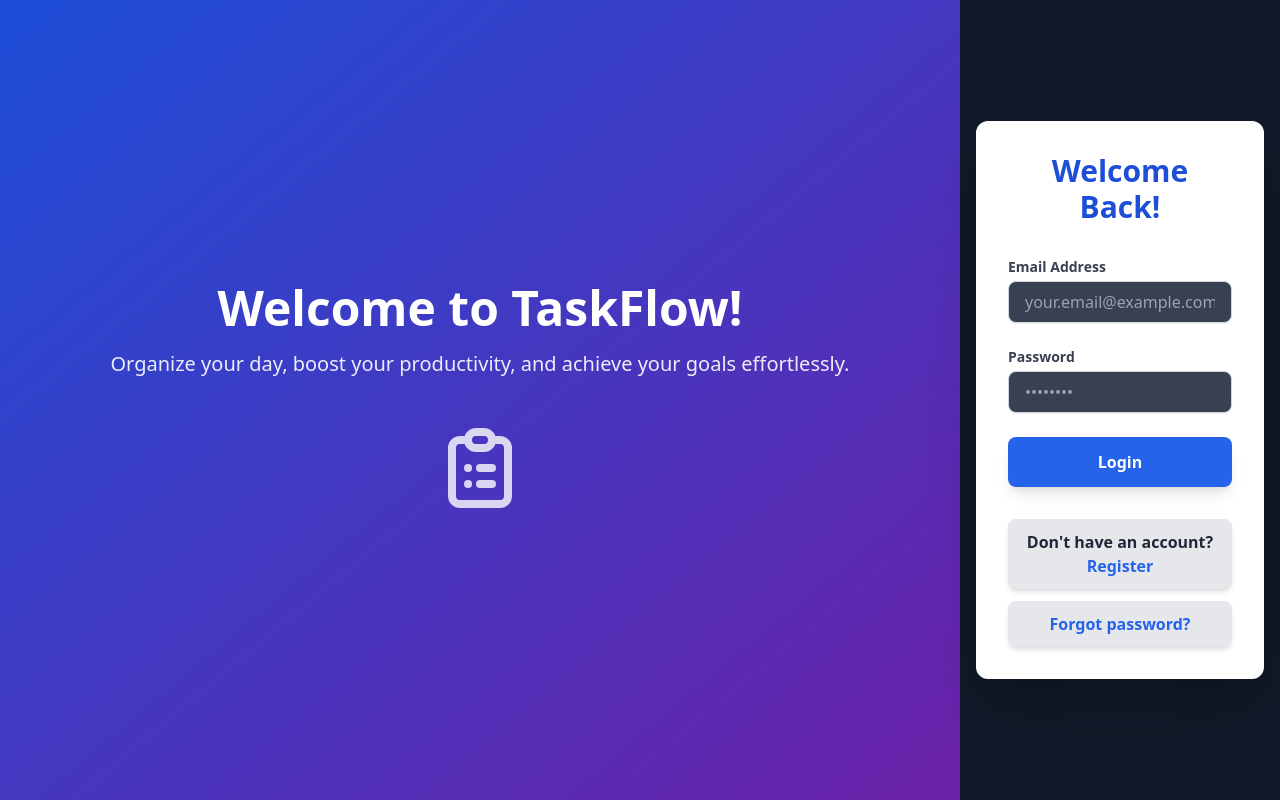
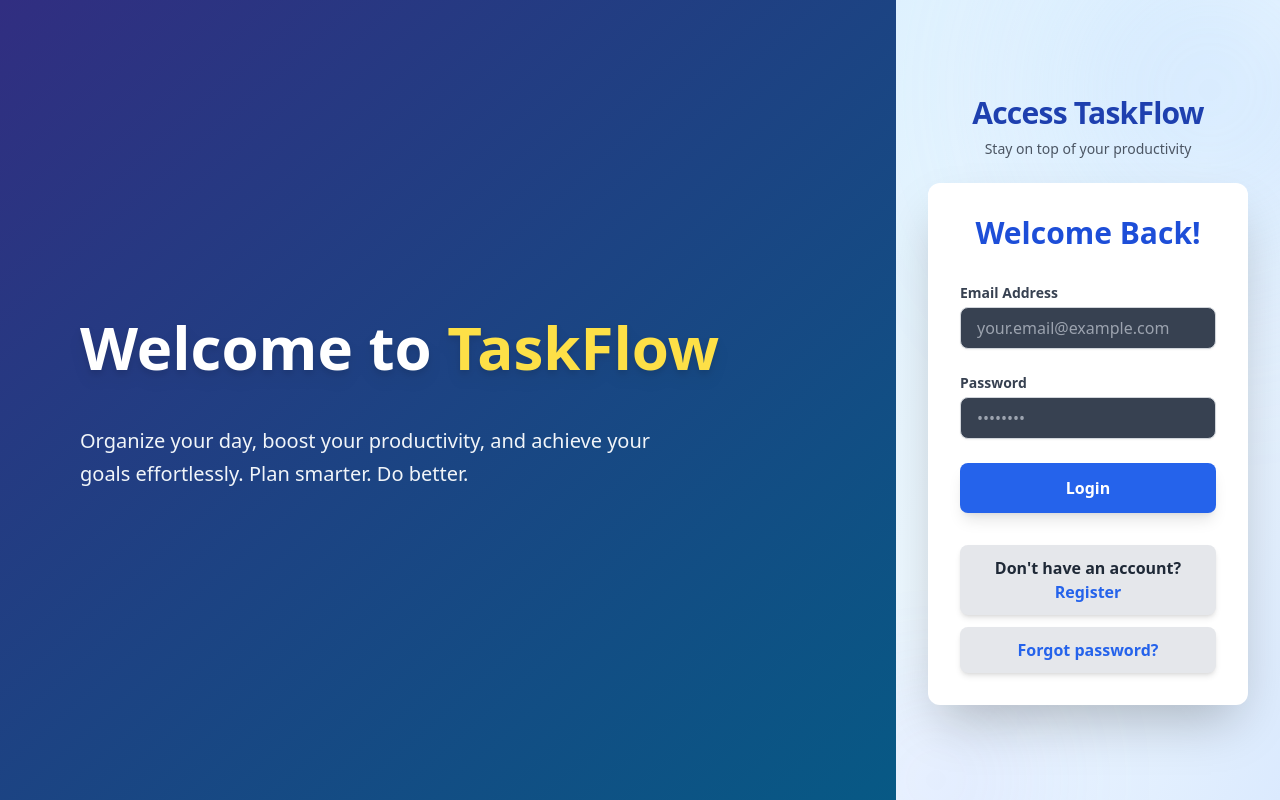
Before and after one commit to vivekkadoli/TaskManagerWebApp, a React (Vite) app in the folder task-manager/client/: page / in a window 1280 px wide. Built offline with nearby package versions, Linux system fonts and the light colour scheme.

Commit message:
Designed well enough

```diff
--- a/task-manager/client/src/App.tsx
+++ b/task-manager/client/src/App.tsx
@@ -1,81 +1,75 @@
-import React, { useState, useRef, useEffect } from 'react';
-import TaskForm from './components/TaskForm';
-import TaskList from './components/TaskList';
-import RegisterForm from './components/RegisterForm';
-import LoginForm from './components/LoginForm';
-import ForgotPasswordForm from './components/ForgotPasswordForm';
-import { AuthProvider } from './auth/AuthProvider';
-import { useAuth } from './auth/useAuth';
+import React, { useState, useRef, useEffect } from "react";
+import TaskForm from "./components/TaskForm";
+import TaskList from "./components/TaskList";
+import RegisterForm from "./components/RegisterForm";
+import LoginForm from "./components/LoginForm";
+import ForgotPasswordForm from "./components/ForgotPasswordForm";
+import { AuthProvider } from "./auth/AuthProvider";
+import { useAuth } from "./auth/useAuth";
 
 const TaskManager: React.FC = () => {
-  const [selectedDate, setSelectedDate] = useState(new Date().toISOString().split('T')[0]);
+  const [selectedDate, setSelectedDate] = useState(
+    new Date().toISOString().split("T")[0]
+  );
   const [refresh, setRefresh] = useState(false);
-  const [isDropdownOpen, setIsDropdownOpen] = useState(false); // State for dropdown visibility
-  const dropdownRef = useRef<HTMLDivElement>(null); // Ref for dropdown to handle clicks outside
+  const [isDropdownOpen, setIsDropdownOpen] = useState(false);
+  const dropdownRef = useRef<HTMLDivElement>(null);
 
-  const { user, logout } = useAuth(); // Get user and logout from auth context
+  const { user, logout } = useAuth();
 
   const refreshTasks = () => setRefresh(!refresh);
 
-  // Close dropdown when clicking outside
   useEffect(() => {
     const handleClickOutside = (event: MouseEvent) => {
-      if (dropdownRef.current && !dropdownRef.current.contains(event.target as Node)) {
+      if (
+        dropdownRef.current &&
+        !dropdownRef.current.contains(event.target as Node)
+      ) {
         setIsDropdownOpen(false);
       }
     };
 
-    document.addEventListener('mousedown', handleClickOutside);
-    return () => {
-      document.removeEventListener('mousedown', handleClickOutside);
-    };
+    document.addEventListener("mousedown", handleClickOutside);
+    return () => document.removeEventListener("mousedown", handleClickOutside);
   }, []);
 
   return (
     <div className="min-h-screen bg-gray-900 text-white p-6 flex flex-col">
-      {/* Header with user info and dropdown - Now fixed at top right */}
       <header className="fixed top-0 right-0 w-full p-4 z-20 flex justify-end">
         {user && (
           <div className="relative" ref={dropdownRef}>
             <button
               onClick={() => setIsDropdownOpen(!isDropdownOpen)}
-              className="flex items-center space-x-2 text-white bg-gray-700 hover:bg-gray-600 px-4 py-2 rounded-full focus:outline-none focus:ring-2 focus:ring-blue-500"
-              aria-expanded={isDropdownOpen}
-              aria-haspopup="true"
+              className="flex items-center space-x-2 text-white bg-gray-700 hover:bg-gray-600 px-4 py-2 rounded-full"
             >
               <div className="w-8 h-8 flex items-center justify-center bg-blue-500 rounded-full text-sm font-bold uppercase">
                 {user.email.charAt(0)}
               </div>
               <span className="hidden md:block">{user.email}</span>
               <svg
-                className={`w-4 h-4 ml-2 transition-transform duration-200 ${isDropdownOpen ? 'rotate-180' : ''}`}
+                className={`w-4 h-4 ml-2 transition-transform ${
+                  isDropdownOpen ? "rotate-180" : ""
+                }`}
                 fill="none"
                 stroke="currentColor"
                 viewBox="0 0 24 24"
-                xmlns="http://www.w3.org/2000/svg"
               >
-                <path strokeLinecap="round" strokeLinejoin="round" strokeWidth="2" d="M19 9l-7 7-7-7"></path>
+                <path
+                  strokeLinecap="round"
+                  strokeLinejoin="round"
+                  strokeWidth="2"
+                  d="M19 9l-7 7-7-7"
+                />
               </svg>
             </button>
-
             {isDropdownOpen && (
-              <div className="absolute right-0 mt-2 w-48 bg-white rounded-md shadow-lg py-1 ring-1 ring-black ring-opacity-5">
-                {/* <a
-                  href="#"
-                  className="block px-4 py-2 text-sm text-gray-700 hover:bg-gray-100"
-                  onClick={() => {
-                    // Handle settings click
-                    setIsDropdownOpen(false);
-                  }}
-                >
-                  Settings
-                </a> */}
+              <div className="absolute right-0 mt-2 w-48 bg-white text-gray-700 rounded-md shadow-lg py-1">
                 <button
                   onClick={() => {
                     logout();
                     setIsDropdownOpen(false);
                   }}
-                  className="block w-full text-left px-4 py-2 text-sm text-gray-700 hover:bg-gray-100"
+                  className="block w-full text-left px-4 py-2 text-sm hover:bg-gray-100"
                 >
                   Logout
                 </button>
@@ -85,9 +79,7 @@ const TaskManager: React.FC = () => {
         )}
       </header>
 
-      {/* Main content area - Added pt-20 to offset for the fixed header */}
       <div className="flex flex-col md:flex-row gap-8 flex-grow pt-20">
-        {/* Left sidebar for TaskForm */}
         <div className="bg-white text-black rounded-lg shadow-lg p-6 w-full md:w-80 flex-shrink-0">
           <h2 className="text-xl font-bold mb-4">📅 Task Manager</h2>
           <input
@@ -98,10 +90,10 @@ const TaskManager: React.FC = () => {
           />
           <TaskForm onTaskCreated={refreshTasks} selectedDate={selectedDate} />
         </div>
-
-        {/* Right content area for TaskList */}
         <div className="flex-1 px-6 py-4">
-          <h3 className="text-2xl font-bold mb-6 text-right text-white">Tasks for {selectedDate}</h3>
+          <h3 className="text-2xl font-bold mb-6 text-right">
+            Tasks for {selectedDate}
+          </h3>
           <TaskList selectedDate={selectedDate} refreshTrigger={refresh} />
         </div>
       </div>
@@ -116,28 +108,52 @@ const App: React.FC = () => {
 
   if (!user) {
     return (
-      // Modified this wrapper div to create a two-column layout for auth forms
-      <div className="min-h-screen bg-gray-900 flex flex-col md:flex-row">
-        {/* Left side: Modern Design Section - Now covers 80% */}
-        {/* Added flex-grow to ensure it takes remaining space */}
-        <div className="w-full md:w-4/5 bg-gradient-to-br from-blue-700 to-purple-800 flex items-center justify-center p-8 text-center flex-grow">
-          <div className="text-white">
-            <h1 className="text-5xl font-extrabold mb-4 animate-fade-in-up">Welcome to TaskFlow!</h1>
-            <p className="text-xl leading-relaxed opacity-90 animate-fade-in-down">
-              Organize your day, boost your productivity, and achieve your goals effortlessly.
+      <div className="h-screen w-screen flex flex-row">
+        {/* Left 70% Panel */}
+        <div className="w-[70%] h-full bg-gradient-to-br from-indigo-900 to-sky-800 text-white flex flex-col justify-center items-start px-20 space-y-10">
+          {/* Title */}
+          <h1 className="text-6xl font-extrabold leading-tight drop-shadow-lg">
+            Welcome to <span className="text-yellow-300">TaskFlow</span>
+          </h1>
+
+          {/* Subtitle */}
+          <p className="text-xl text-slate-100 max-w-xl leading-relaxed">
+            Organize your day, boost your productivity, and achieve your goals
+            effortlessly. Plan smarter. Do better.
           </p>
-            <div className="mt-10">
-              <svg className="w-24 h-24 mx-auto text-white opacity-80 animate-bounce-slow" fill="none" stroke="currentColor" viewBox="0 0 24 24" xmlns="http://www.w3.org/2000/svg">
-                <path strokeLinecap="round" strokeLinejoin="round" strokeWidth="2" d="M9 5H7a2 2 0 00-2 2v12a2 2 0 002 2h10a2 2 0 002-2V7a2 2 0 00-2-2h-2M9 5a2 2 0 002 2h2a2 2 0 002-2M9 5a2 2 0 012-2h2a2 2 0 012 2m-3 7h3m-3 4h3m-6-4h.01M9 16h.01"></path>
+
+          {/* Optional visual */}
+          {/* <div className="mt-6 animate-pulse">
+    <svg className="w-24 h-24 text-yellow-300 opacity-80" fill="none" stroke="currentColor" strokeWidth="1.5"
+      viewBox="0 0 24 24">
+      <path strokeLinecap="round" strokeLinejoin="round"
+        d="M9.75 17L14.25 12L9.75 7" />
     </svg>
-            </div>
-          </div>
+  </div> */}
         </div>
 
-        {/* Right side: Authentication Forms - Now covers 20% and is pushed to the right */}
-        {/* Changed md:w-1/5 to md:w-1/4 and added min-w-[320px] to ensure forms are not cut off */}
-        {/* Added flex-shrink-0 to prevent this column from shrinking */}
-        <div className="w-full md:w-1/4 min-w-[320px] flex items-center justify-center p-4 flex-shrink-0">
+        {/* Right 30% Panel - Modern, Rich UI without white box */}
+        <div className="w-[30%] h-full relative flex items-center justify-center bg-gradient-to-br from-[#e0f2fe] via-[#f0f9ff] to-[#dbeafe] overflow-hidden">
+          {/* Decorative Floating Blur Bubble */}
+          <div className="absolute w-[300px] h-[300px] bg-blue-300 opacity-30 rounded-full blur-[120px] top-[-60px] right-[-80px] animate-pulse"></div>
+
+          {/* Floating highlight orb */}
+          <div className="absolute w-40 h-40 bg-indigo-400 opacity-20 rounded-full blur-[80px] bottom-[-60px] left-[-40px] animate-bounce-slow"></div>
+
+          {/* Centered Form Content */}
+          <div className="w-full h-full flex flex-col items-center justify-center z-10 px-8">
+            {/* Branded Heading */}
+            <div className="text-center mb-6">
+              <h2 className="text-3xl font-extrabold text-blue-800 tracking-tight mb-2">
+                Access TaskFlow
+              </h2>
+              <p className="text-sm text-gray-600">
+                Stay on top of your productivity
+              </p>
+            </div>
+
+            {/* Dynamic Auth Form Section */}
+            <div className="w-full max-w-md space-y-6">
               {showForgot ? (
                 <ForgotPasswordForm
                   onSwitch={() => {
@@ -158,6 +174,8 @@ const App: React.FC = () => {
               )}
             </div>
           </div>
+        </div>
+      </div>
     );
   }
 
```
Lines whose indentation alone changed are shown as unchanged.
